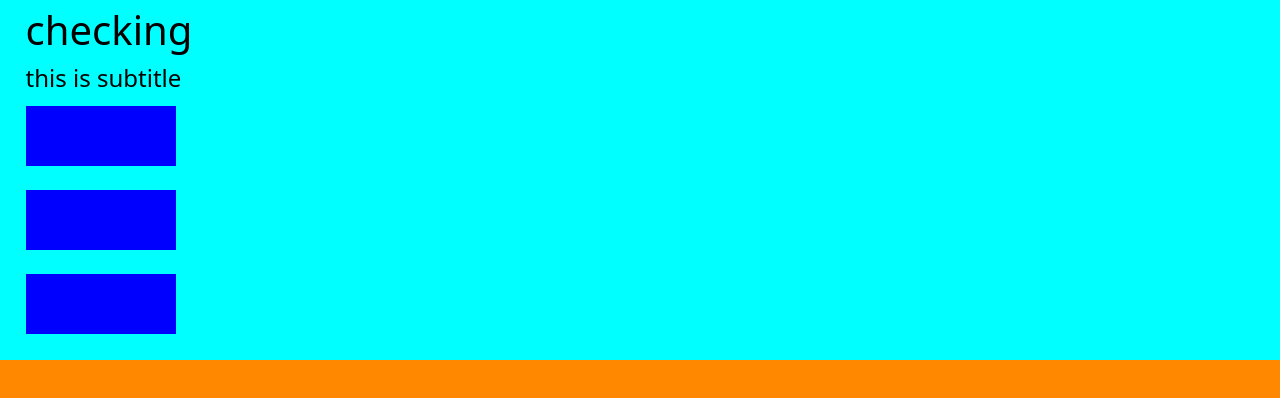
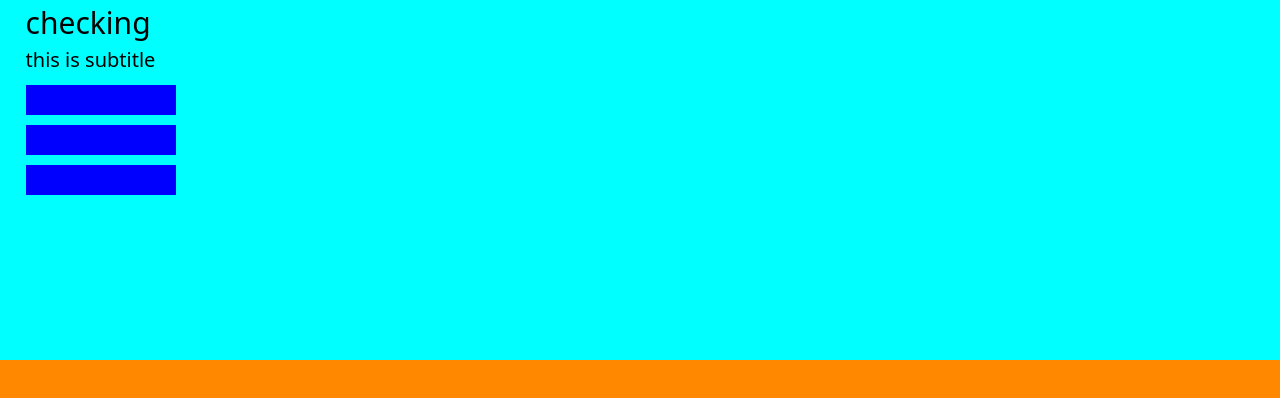
Before and after one commit to kunald-ovyo/LearningReact, a Next.js app in the folder react-full-stack/: page / in a window 1280 px wide. Shown: the top 398 px of the page. Built offline with nearby package versions, Linux system fonts and the light colour scheme.

Commit message:
stable top area for asset page

```diff
--- a/react-full-stack/pages/HTML-css/AssetDetailPage.tsx
+++ b/react-full-stack/pages/HTML-css/AssetDetailPage.tsx
@@ -11,11 +11,9 @@ function AssetDetailPage() {
           <button>
             <div className={styles.playButton} />
           </button>
-          <br />
           <button>
             <div className={styles.playButton} />
           </button>
-          <br />
           <button>
             <div className={styles.playButton} />
           </button>
--- a/react-full-stack/styles/assetDetailPage.module.css
+++ b/react-full-stack/styles/assetDetailPage.module.css
@@ -1,4 +1,5 @@
 .baseAssignment {
+  position: relative;
   background-color: aliceblue;
   width: 100vw;
   height: 100vh;
@@ -14,21 +15,23 @@
 .playButton {
   position: relative;
   z-index: 1;
-  width: 150px;
-  height: 60px;
+  width: var(--play-button-width);
+  height: 30px;
   left: 2%;
-  top: 10px;
+  margin-top: 10px;
   background-color: blue;
 }
 
 .textTitle {
   font-size: var(--font1-sizeVW);
   margin-left: 2%;
+  white-space: nowrap;
 }
 
 .textSubtitle {
   font-size: var(--font2-sizeVW);
   margin-left: 2%;
+  white-space: nowrap;
 }
 
 .bottomView {
@@ -60,3 +63,45 @@
     margin-left: 2%;
   } */
 }
+
+/* max-width: (reversRatio * 100vh) */
+@media (max-height: 667px) {
+  .baseAssignment {
+    position: relative;
+    background-color: aliceblue;
+    width: 100vw;
+    height: 667px;
+  }
+
+  .bannerView {
+    width: 100%;
+    height: 330px;
+    background-color: aqua;
+    position: relative;
+  }
+
+  .bottomView {
+    width: 100%;
+    height: 367px;
+    background-color: rgb(255, 136, 0);
+    position: absolute;
+    bottom: 0px;
+  }
+}
+@media all and (max-height: 200vh) {
+  #container {
+    background-color: green;
+  }
+
+  .textTitle {
+    font-size: 30px;
+    margin-left: 2%;
+    white-space: nowrap;
+  }
+
+  .textSubtitle {
+    font-size: 20px;
+    margin-left: 2%;
+    white-space: nowrap;
+  }
+}
--- a/react-full-stack/styles/globals.css
+++ b/react-full-stack/styles/globals.css
@@ -7,6 +7,10 @@
 
   --font2-sizeVW: 3vh;
   --font2-sizeVH: calc(var(--ratio) * 6vw);
+
+  --play-button-width: 150px;
+  --play-button-height: 5vh;
+
   --max-width: 1100px;
   --border-radius: 12px;
   --font-mono: ui-monospace, Menlo, Monaco, "Cascadia Mono", "Segoe UI Mono",
```
